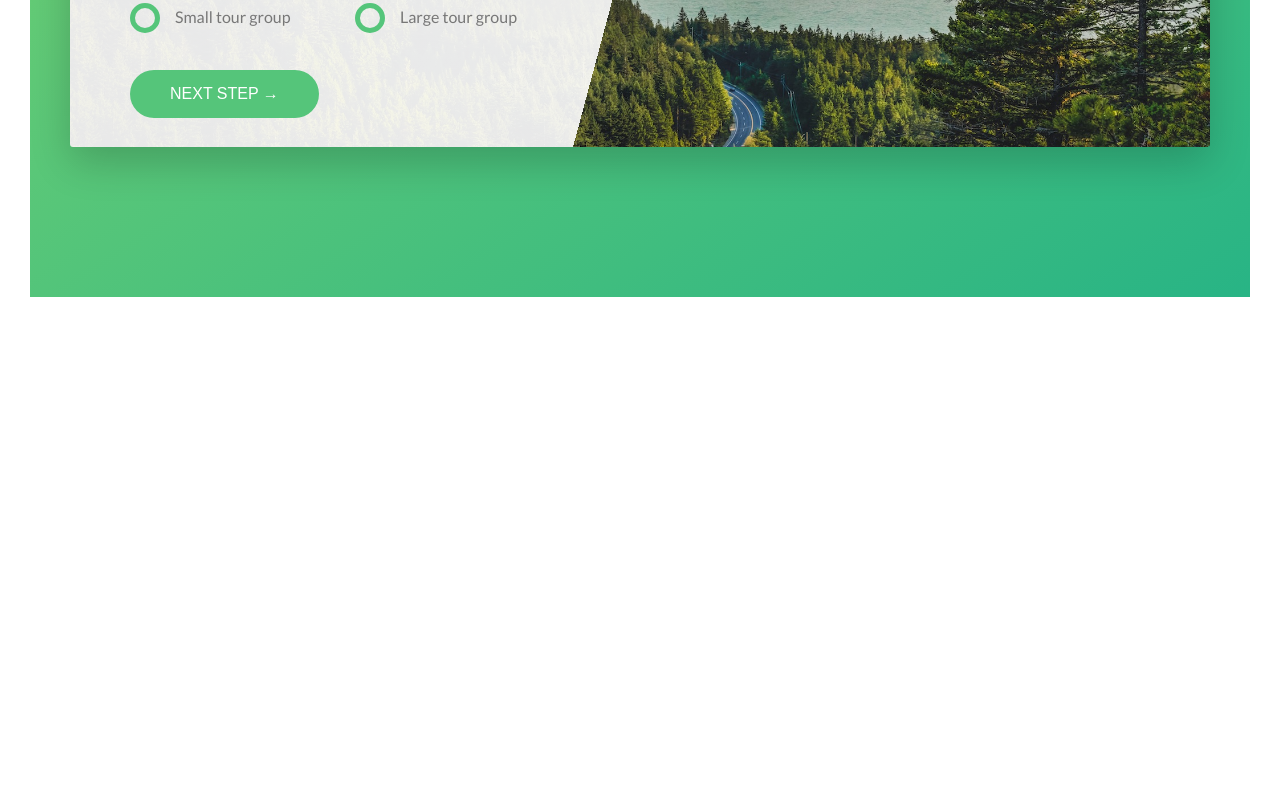
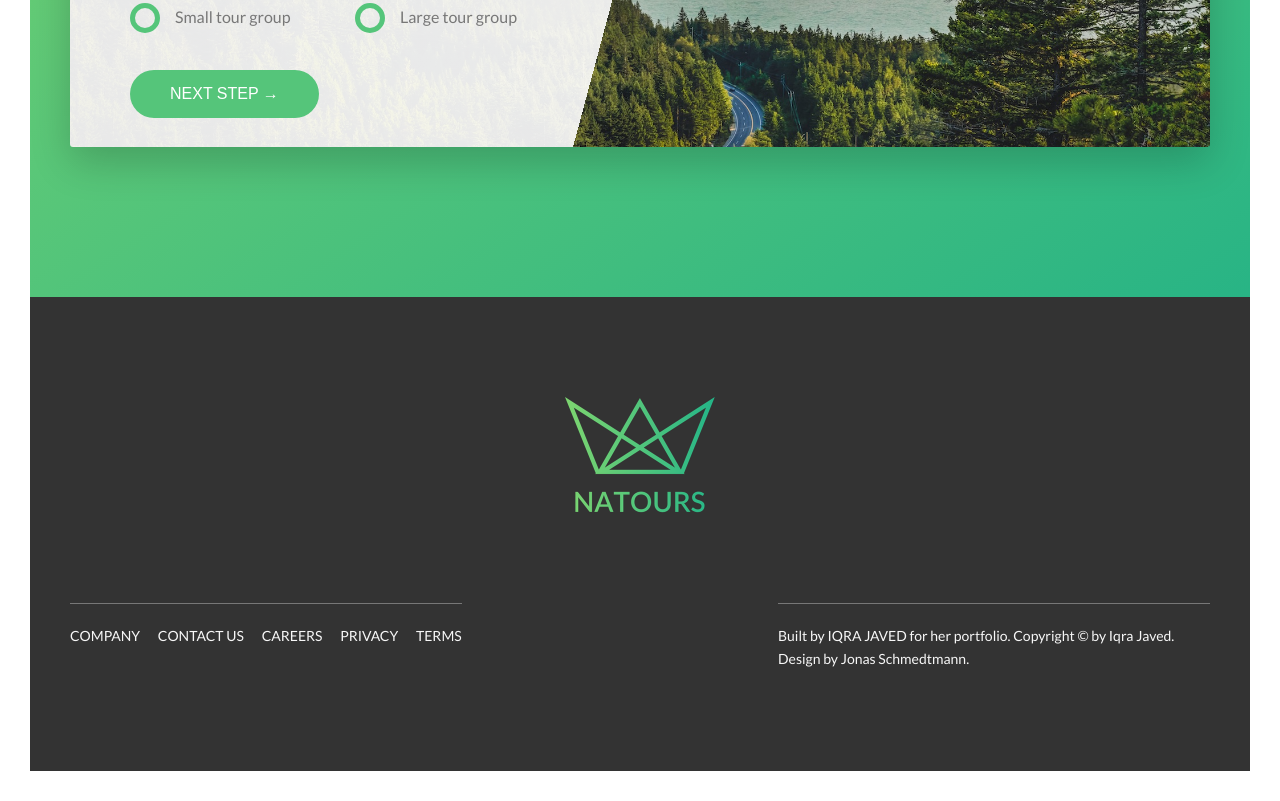
Before and after one commit to iqra-javed/Natour, a website: page index.html in a window 1280 px wide. Shown: the part 5155-5956 px from the top of the page. Before the commit the page ends 5482 px from the top, so only its background shows below. Drawn offline with Linux system fonts and the light colour scheme.

Commit message:
Create Footer

```diff
--- a/index.html
+++ b/index.html
@@ -379,5 +379,28 @@
         </div>
       </section>
     </main>
+    <footer class="footer">
+      <div class="footer-logo-box">
+        <img src="img/logo-green-2x.png" alt="Full logo" class="footer-logo">
+      </div>
+      <div class="row">
+        <div class="col-1-of-2">
+          <div class="footer-navigation">
+            <ul class="footer-list">
+              <li class="footer-item"><a href="#" class="footer-link">Company</a></li>
+              <li class="footer-item"><a href="#" class="footer-link">Contact Us</a></li>
+              <li class="footer-item"><a href="#" class="footer-link">Careers</a></li>
+              <li class="footer-item"><a href="#" class="footer-link">Privacy</a></li>
+              <li class="footer-item"><a href="#" class="footer-link">Terms</a></li>
+            </ul>
+          </div>
+        </div>
+        <div class="col-1-of-2">
+          <p class="footer-copyright">
+            Built by <a href="#" class="footer-link">Iqra Javed</a> for her portfolio. Copyright &copy; by Iqra Javed. Design by Jonas Schmedtmann.
+          </p>
+        </div>
+      </div>
+    </footer>
   </body>
 </html>
--- a/sass/abstracts/_variables.scss
+++ b/sass/abstracts/_variables.scss
@@ -14,6 +14,7 @@ $color-grey-light-2: #eee;
 
 $color-grey-dark-1: #777;
 $color-grey-dark-2: #999;
+$color-grey-dark-3: #333;
 
 $color-white: #fff;
 $color-black: #000;
--- /dev/null
+++ b/sass/layout/_footer.scss
@@ -0,0 +1,58 @@
+.footer {
+  background-color: $color-grey-dark-3;
+  padding: 10rem 0;
+  font-size: 1.4rem;
+  color: $color-grey-light-1;
+
+  &-logo-box {
+    text-align: center;
+    margin-bottom: 8rem;
+  }
+
+  &-logo {
+    width: 15rem;
+    height: auto;
+  }
+
+  &-navigation {
+    border-top: 1px solid $color-grey-dark-1;
+    padding-top: 2rem;
+    display: inline-block;
+  }
+
+  &-list {
+    list-style: none;
+  }
+
+  &-item {
+    display: inline-block;
+
+    &:not(:last-child) {
+      margin-right: 1.5rem;
+    }
+  }
+
+  &-link {
+    &:link,
+    &:visited {
+      color: $color-grey-light-1;
+      text-decoration: none;
+      text-transform: uppercase;
+      display: inline-block;
+      transition: all .2s;
+    }
+
+    &:hover,
+    &:active {
+      color: $color-primary;
+      box-shadow: 0 1rem 2rem rgba($color-black, 0.4);
+    }
+  }
+
+  &-copyright {
+    border-top: 1px solid $color-grey-dark-1;
+    padding-top: 2rem;
+    width: 80%;
+    float: right;
+  }
+}
--- a/sass/main.scss
+++ b/sass/main.scss
@@ -17,5 +17,6 @@
 
 @import "layout/header";
 @import "layout/grid";
+@import "layout/footer";
 
 @import "pages/home";
```
Also changed, not shown: css/style.css.
